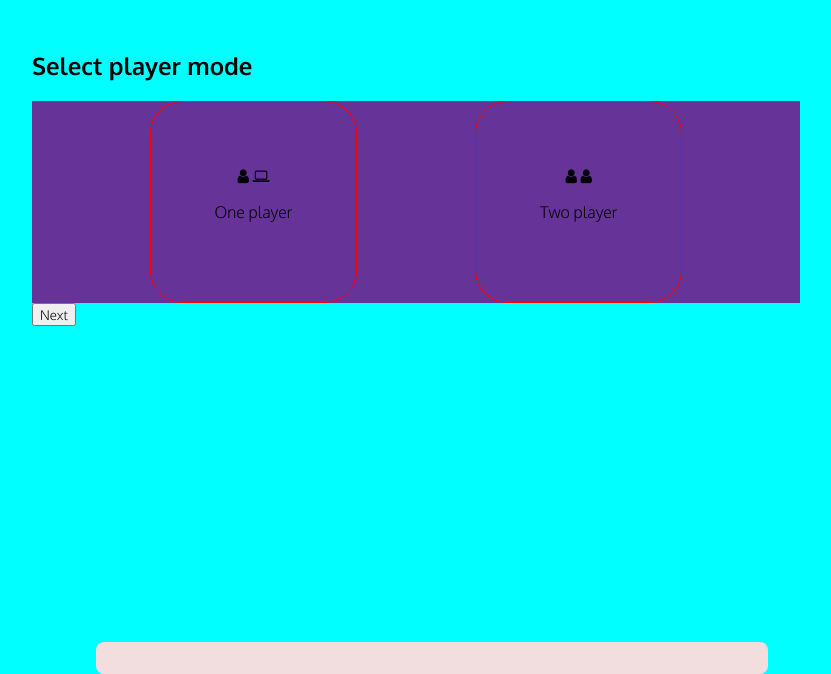
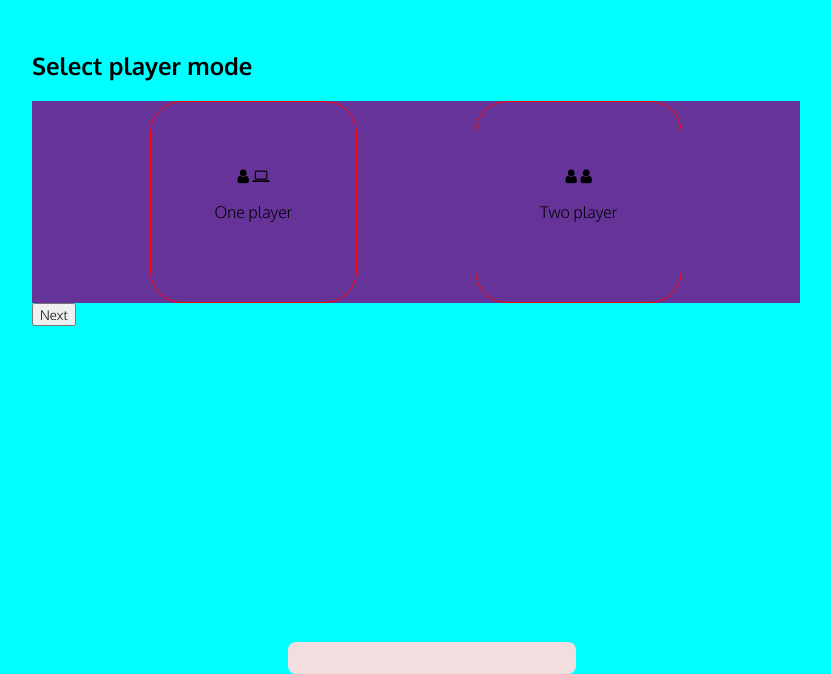
Before and after one commit to joe-ashwell/tic-tac-toe, a plain HTML site: page index.html in a window 1280 px wide. Shown: the part 158-832 px from the top of the page, without its empty margins (224-1055 px from the left). Drawn offline with Linux system fonts and the light colour scheme.

Commit message:
Update style.css

```diff
--- a/style.css
+++ b/style.css
@@ -59,8 +59,8 @@ h1 {
   background-color: var(--warning-background);
   padding: 1rem;
   border-radius: 0.5rem;
-  width: 50vw;
-  margin-left: 25vw;
+  width: 20vw;
+  margin-left: 40vw;
   transform: translateY(150%);
   transition: all 0.25s;
 }
```
